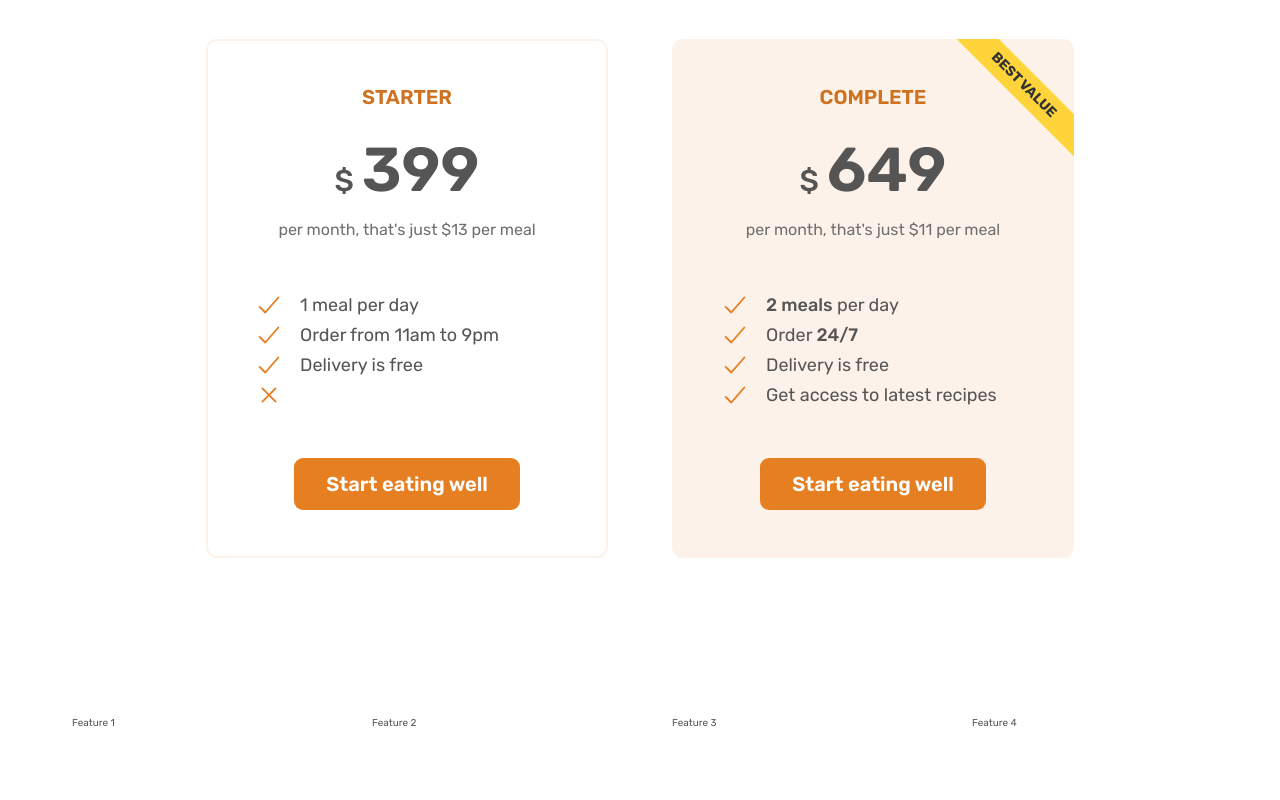
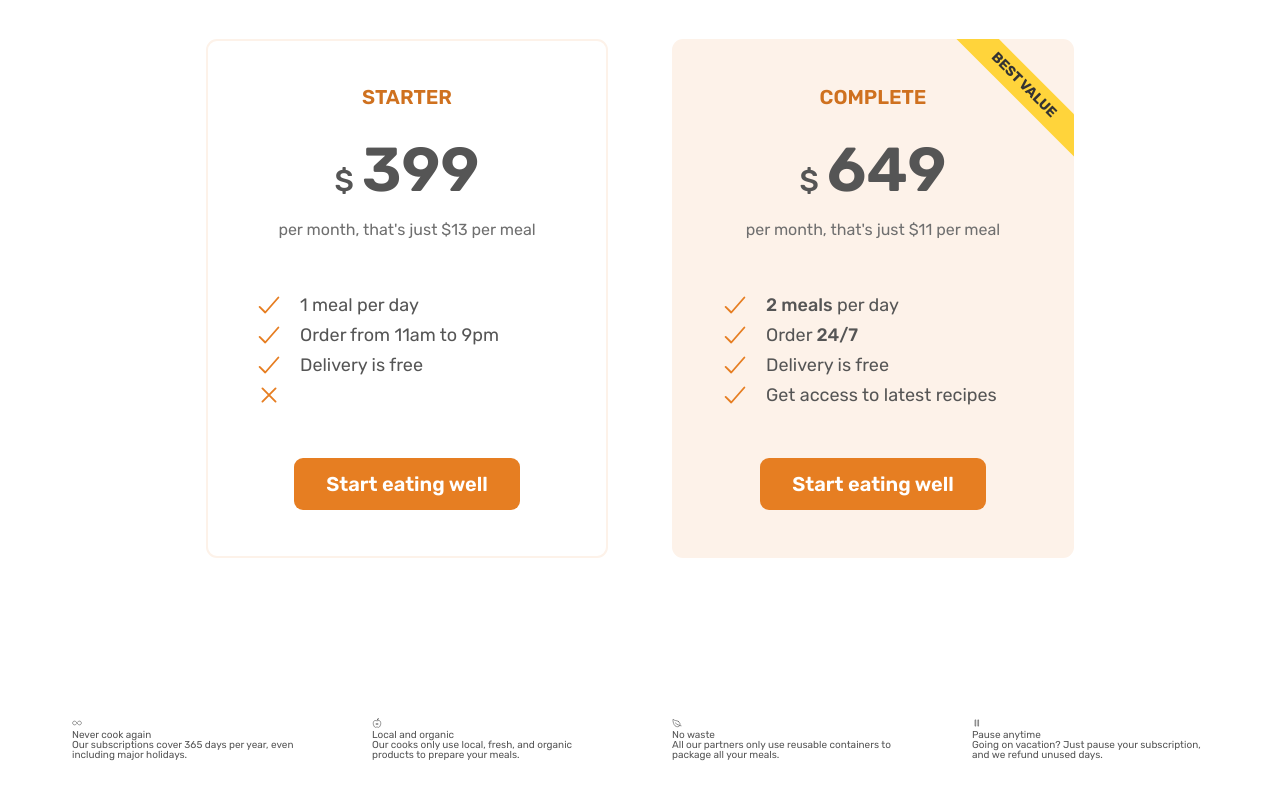
Before and after one commit to khanjee501/omnifood, a plain HTML site: page index.html in a window 1280 px wide. Shown: the part 4931-5731 px from the top of the page. Drawn offline with nearby package versions, Linux system fonts and the light colour scheme.

Commit message:
FEAT: added html for features section

```diff
--- a/index.html
+++ b/index.html
@@ -487,10 +487,38 @@
         </div>
 
         <div class="container grid grid--4-cols">
-          <div class="feature">Feature 1</div>
-          <div class="feature">Feature 2</div>
-          <div class="feature">Feature 3</div>
-          <div class="feature">Feature 4</div>
+          <div class="feature">
+            <ion-icon name="infinite-outline"></ion-icon>
+            <p class="feature-title">Never cook again</p>
+            <p class="feature-text">
+              Our subscriptions cover 365 days per year, even including major
+              holidays.
+            </p>
+          </div>
+          <div class="feature">
+            <ion-icon name="nutrition-outline"></ion-icon>
+            <p class="feature-title">Local and organic</p>
+            <p class="feature-text">
+              Our cooks only use local, fresh, and organic products to prepare
+              your meals.
+            </p>
+          </div>
+          <div class="feature">
+            <ion-icon name="leaf-outline"></ion-icon>
+            <p class="feature-title">No waste</p>
+            <p class="feature-text">
+              All our partners only use reusable containers to package all your
+              meals.
+            </p>
+          </div>
+          <div class="feature">
+            <ion-icon name="pause-outline"></ion-icon>
+            <p class="feature-title">Pause anytime</p>
+            <p class="feature-text">
+              Going on vacation? Just pause your subscription, and we refund
+              unused days.
+            </p>
+          </div>
         </div>
       </section>
     </main>
```
